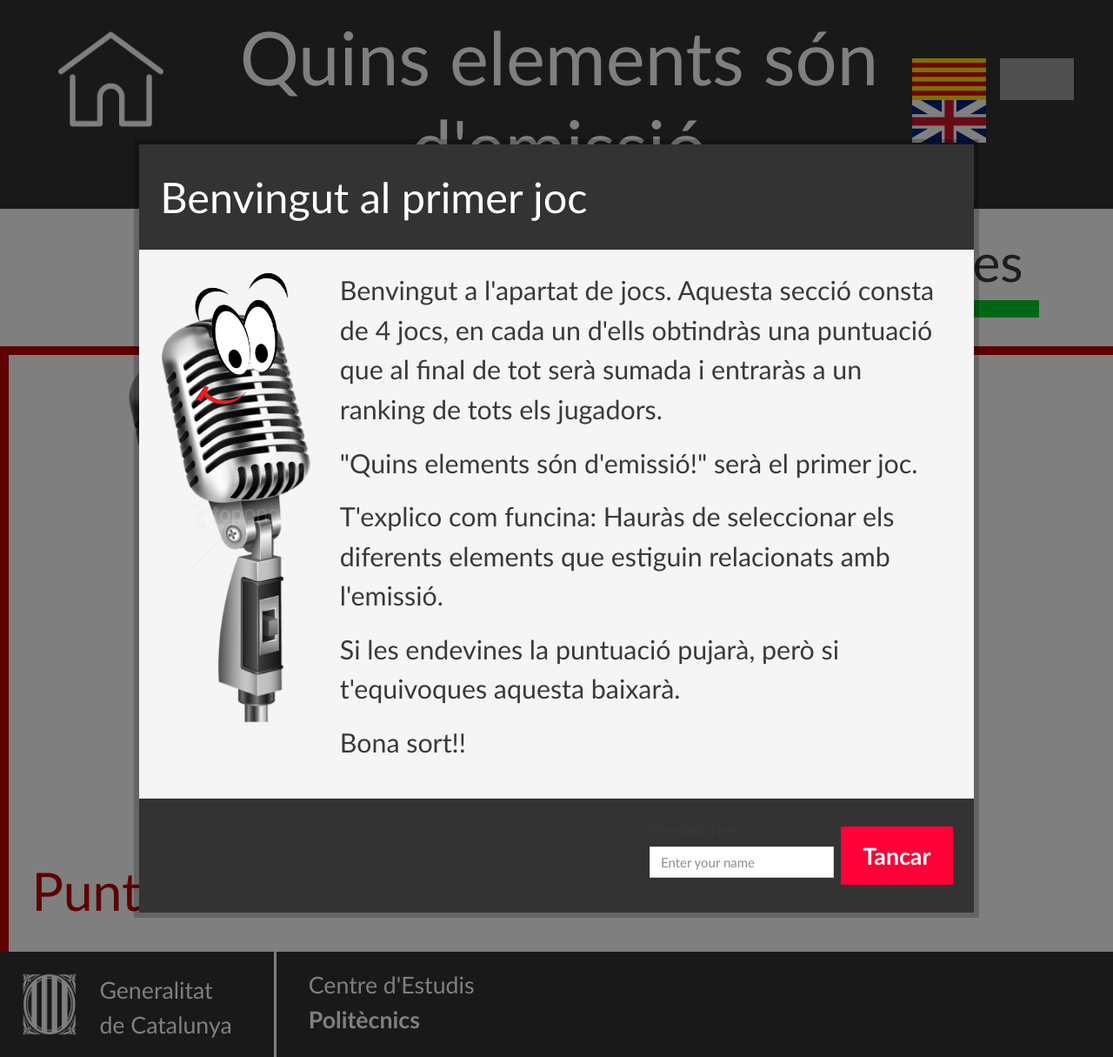
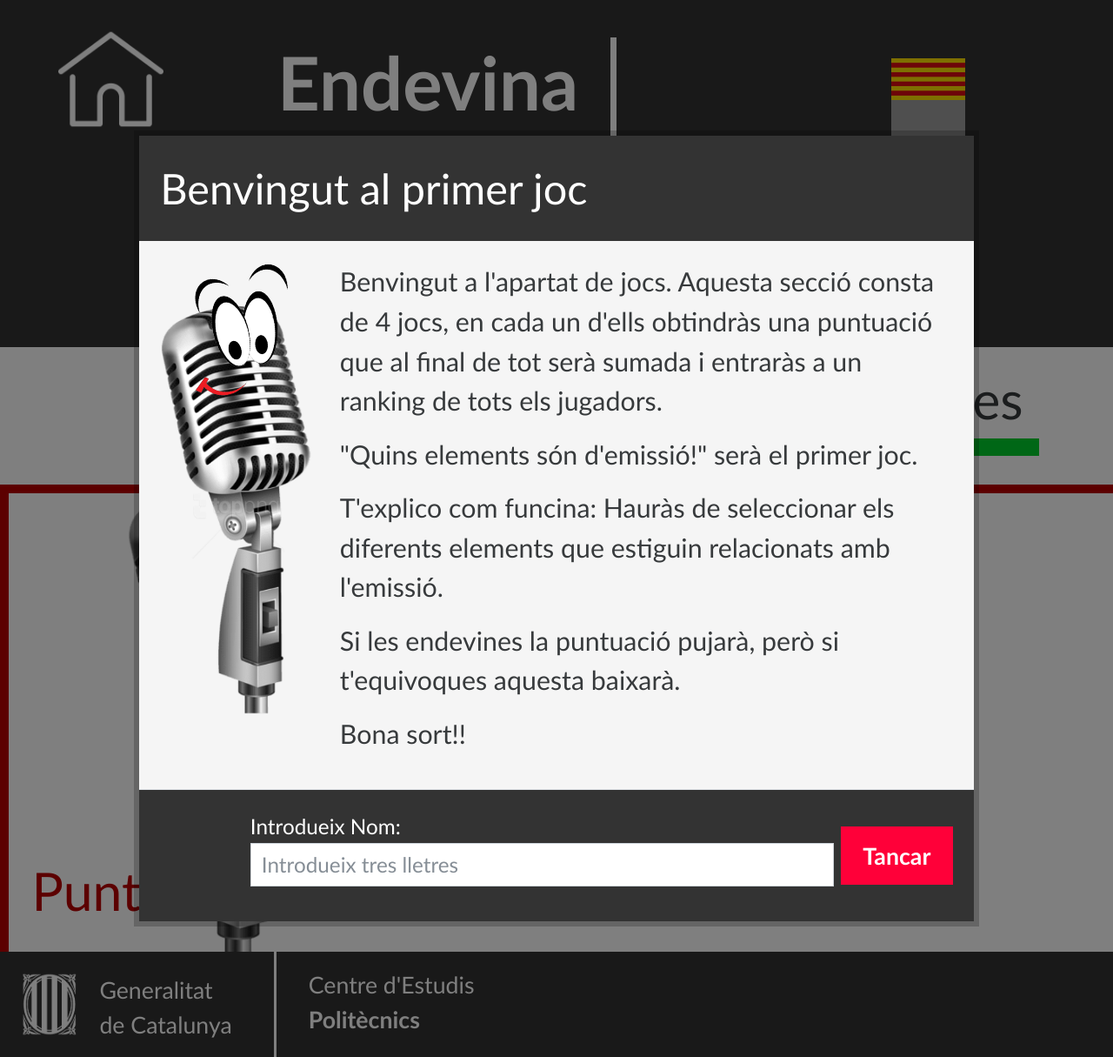
Before and after one commit to jordisanchezcarbonell/jordisanchezcarbonell.github.io, a PHP site: page /mNACTEC_Grup3/jocs/emision/emision.html in a window 1280 px wide. Shown: the whole page at 87% size. Run offline with PHP 8.4, Linux system fonts and the light colour scheme; grey boxes are pictures that could not be loaded.

Commit message:
asdsadas

```diff
--- a/mNACTEC_Grup3/jocs/emision/css/style.css
+++ b/mNACTEC_Grup3/jocs/emision/css/style.css
@@ -32,7 +32,6 @@ canvas {
   border: solid 10px #B90000;
 
 }
-
 header {
   display: flex;
   flex-direction: row;
@@ -46,6 +45,53 @@ header {
   width: 10vh;
   height: 10vh;
   margin: 2vh 0vh 1vh 5vh;
+}
+.colorNombre{
+  color: white;
+  margin-right: 41vh;
+  margin-bottom: 0rem;
+  font-size: 2vh;
+
+}
+input[type="text"] {
+  font-size: 2vh;
+}
+#box_title {
+  display: flex;
+  justify-content: center;
+  margin: auto;
+  padding: 3vh;
+}
+
+#title_joc {
+  display: flex;
+  align-items: center;
+  font-size: 5vh;
+  color: white;
+  font-weight: bold;
+  margin-right: 3vh;
+  border-right: 0.6vh solid white;
+  padding-right: 3vh;
+}
+
+#title_tipus {
+  display: flex;
+  font-size: 5vh;
+  color: white;
+  font-weight: bold;
+  margin: auto;
+}
+
+#lenguas {
+  width: 25vh;
+  height: 6vh;
+  margin: 5vh 5vh 0vh 0vh;
+}
+
+.bandera {
+  width: 7vh;
+  margin-right: 1vh;
+  height: 4vh;
 }
 
 #box_title_joc {
--- a/mNACTEC_Grup3/jocs/emision/emision.html
+++ b/mNACTEC_Grup3/jocs/emision/emision.html
@@ -17,37 +17,23 @@
   </head>
   <body>
     <header>
-      <img
-        src="../../assets/back.png"
-        id="img_back"
-        onclick="location.href='../../quiosc/quiosc.html';"
-        width="7%"
-      />
+      <img src="../../assets/back.png" id="img_back" onclick="location.href='../../quiosc/quiosc.html';">
 
-      <div id="box_title_joc">
-        <h1 class="text-center p-2" id="title_joc">
-          Quins elements són d'emissió
-        </h1>
+      <div id="box_title">
+          <h1 class="text-right" id="title_joc">Endevina a on pertany!</h1>
+          <h1 class="text-left" id="title_tipus">Validació</h1>
       </div>
 
       <div id="lenguas">
-        <img
-          class="bandera"
-          src="../../assets/lenguas/bandera_catalan.png"
-          alt=""
-        />
-        <img
-          class="bandera"
-          src="../../assets/lenguas/bandera_espanola.png"
-          alt=""
-        />
-        <img
-          class="bandera"
-          src="../../assets/lenguas/bandera_english.png"
-          alt=""
-        />
+          <img class="bandera" src="../../assets/lenguas/bandera_catalan.png" alt="">
+          <img class="bandera" src="../../assets/lenguas/bandera_espanola.png" alt="">
+          <img class="bandera" src="../../assets/lenguas/bandera_english.png" alt="">
       </div>
-    </header>
+  </header>
+
+
+
+
     <!-- <button type="button" class="btn btn_exit" data-dismiss="modal"onclick="location.href='../ranking/vistas/users.php';" >Ranking</button> -->
 
     <!-- <div class="modal_micro">
@@ -179,8 +165,8 @@
           <div class="modal-footer">
             <form role="form" id="myForm">
               <div class="form-group">
-                  <label for="inputName">Introdueix Nom: </label>
-                  <input type="text" class="form-control" name="inputName" id="inputName" placeholder="Enter your name"/>
+                  <p class="colorNombre" for="inputName">Introdueix Nom: </p>
+                  <input type="text" class="form-control" name="inputName" id="inputName" placeholder="Introdueix tres lletres"/>
               </div>
 
           </form>
--- a/mNACTEC_Grup3/jocs/emision/js/app.js
+++ b/mNACTEC_Grup3/jocs/emision/js/app.js
@@ -1,10 +1,13 @@
-var score = 0
+var score = 0;
+
 const scoreContainer = document.querySelector('#score')
+var total =5;
 console.log(scoreContainer.data);
 
 function updateScore(){
 
     if(score>=0){
+        score=5+score;
         scoreContainer.innerHTML = score
     }else{
         score=0;
--- a/mNACTEC_Grup3/jocs/emision/js/joc.js
+++ b/mNACTEC_Grup3/jocs/emision/js/joc.js
@@ -199,7 +199,7 @@ const destructCorrect = Bola => {
   console.log(updatedBolasCorrect);
   BolasCorrect = updatedBolasCorrect;
 
-  updateScore(++score);
+  updateScore(score);
 
   console.log(updatedBolasCorrect);
   // console.log(BolasCorrect);
@@ -255,7 +255,7 @@ const destructIncorrect = Bola => {
     (items, index) => Bola !== index
   );
   BolasIncorrect = updatedBolasIncorrect;
-  updateScore(--score);
+  updateScore(score=-5);
 };
 
 canvas.addEventListener("mousedown", event => {
--- a/mNACTEC_Grup3/jocs/emision/js/script.js
+++ b/mNACTEC_Grup3/jocs/emision/js/script.js
@@ -49,7 +49,7 @@ function funcio() {
         setCookie(user, 0, 365);
       }
     */
-    if(user.length <3){
+    if(user.length <3 || user.toUpperCase() === "XXX" || user.toUpperCase() === "SEX" || user.toUpperCase() === ".l." || user.toUpperCase() === "S3X"){
        // $("#explicacioJoc").modal('hide');
 
        location.reload();
--- a/mNACTEC_Grup3/jocs/validacio/js/validacio.js
+++ b/mNACTEC_Grup3/jocs/validacio/js/validacio.js
@@ -14,8 +14,6 @@ window.onload = function() {
     var v_emissio = v_paraules[0];
     var v_transmissio = v_paraules[1];
     var v_receptor = v_paraules[2];
-    //Obtenemos el resultado anterior
-    resultatAnterior=this.parseInt(temp[0].idcard );
 
     // Ensenyar modal: explicacio del joc
     $('#explicacioJoc').modal("show");
@@ -26,6 +24,7 @@ window.onload = function() {
     if(temp!=null){
         console.log(temp[0].name+temp[0].idcard);
     }
+    resultatAnterior=this.parseInt(temp[0].idcard);
     document.getElementById("score").innerHTML= resultatAnterior;
     var v_paraulesJuntes = juntarParaules(v_paraules);
     var paraulaEscollida = paraulaRandom(v_paraulesJuntes);
@@ -197,7 +196,7 @@ function calcularResultat(result) {
     }
 
     var score = document.getElementById("score");
-    score.innerHTML = puntuacio+resultatAnterior;
+    score.innerHTML = temp[0].idcard+puntuacio;
 }
 
 function endGame() {
--- a/mNACTEC_Grup3/mapamundi/mapamundi.html
+++ b/mNACTEC_Grup3/mapamundi/mapamundi.html
@@ -61,7 +61,7 @@
     <div class="audio-player">
 
       <div class="info">
-        <h2 id ="titulotest">Pulsa sobre una redonda</h2>
+        <h2 id ="titulotest">Prem sobre una rodona</h2>
         <p id="timeleft">00:00</p>
 		<div class="progressbar_slide">
 			<div class="progressbar_range"></div>
```
Also changed, not shown: mNACTEC_Grup3/jocs/recepcio/js/recepcio.js (+6 -3 lines), mNACTEC_Grup3/radio/css/style.css (+4 -14 lines), mNACTEC_Grup3/radio/js/radio.js (+18 -13 lines), mNACTEC_Grup3/radio/radio.html (+6 -2 lines).
